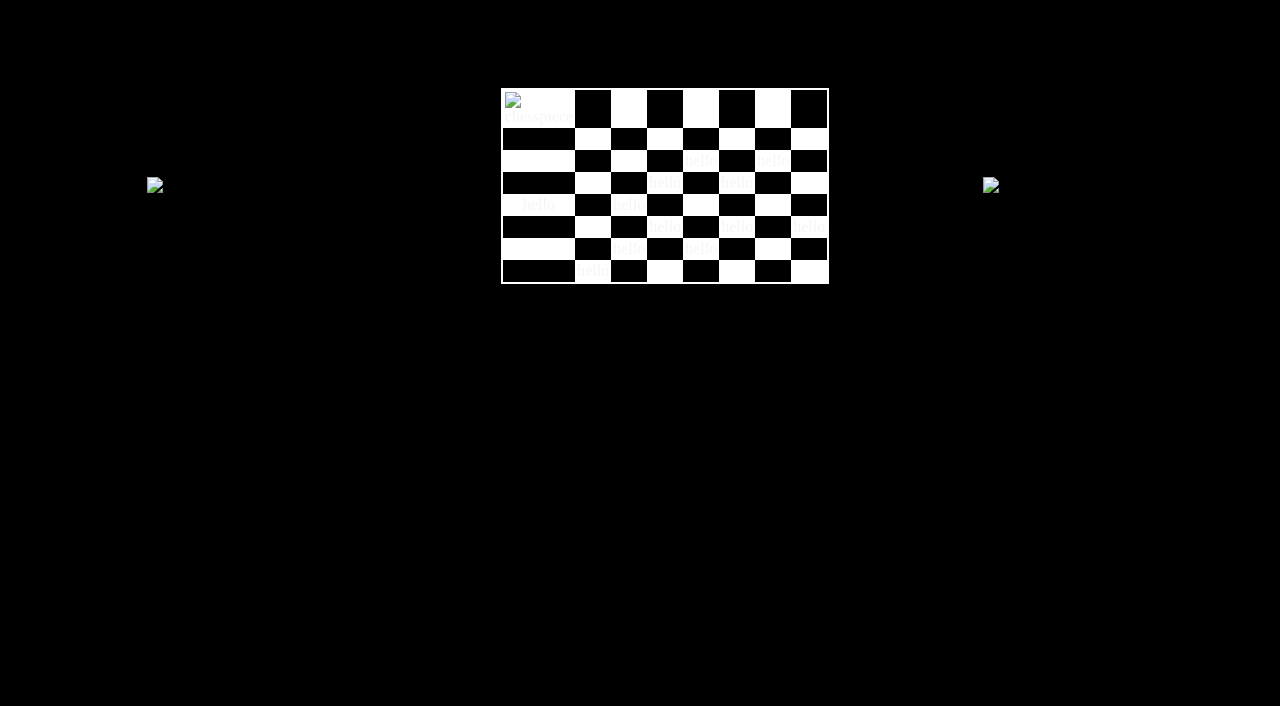
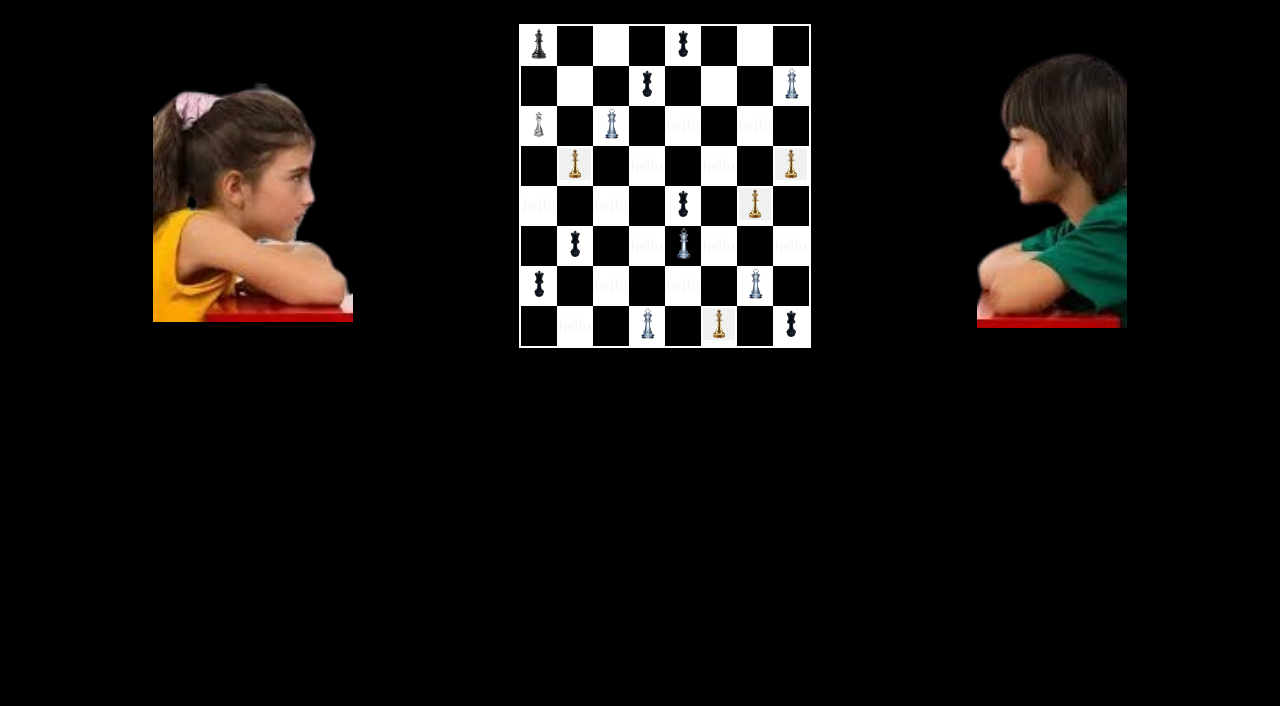
Before and after one commit to nausheenzubair/children-chessboard, a plain HTML site: page index.html in a window 1280 px wide. Shown: the part 94-800 px from the top of the page. Drawn offline with Linux system fonts and the light colour scheme.

Commit message:
Update index.html

```diff
--- a/index.html
+++ b/index.html
@@ -5,7 +5,7 @@
     <meta charset="UTF-8">
     <meta name="viewport" content="width=device-width, initial-scale=1.0">
     <title>ChessBoard</title>
-    <link rel="icon" href="images/chess.jpg">
+    <link rel="icon" href="chess.jpg">
 
     <style>
         * {
@@ -24,11 +24,10 @@
         h1 {
             text-align: center;
             font-size: 70px;
-            /* font-family: Ink Free; */
             -webkit-text-fill-color: transparent;
             -webkit-text-stroke: 2px white;
             word-spacing: 2.5px;
-            background-image: url(images/chess.jpg);
+            background-image: url(chess.jpg);
             -webkit-background-clip: text;
         }
 
@@ -43,19 +42,12 @@
         table {
             border: 2px solid white;
             width: 100px;
-
-            /* height: 400px; */
-            /* width: 500px; */
-
-            /* height: 200px; */
-        }
+            }
 
         td {
             text-align: center;
             border: 2px solid black;
             width: 40px;
-            /* padding: 7px; */
-
         }
 
         .black {
@@ -71,8 +63,7 @@
 
         .chessImg {
             width: 100%;
-            /* height: 100%; */
-        }
+            }
     </style>
 </head>
 
@@ -82,17 +73,17 @@
 
 
     <div class="chess">
-        <img src="images/girl-removebg-preview.png" width="200" alt="girl">
+        <img src="girl-removebg-preview.png" width="200" alt="girl">
         <table cellspacing="0">
 
             <!-- Row One -->
             <tr>
-                <td class="black"> <img src="images/chesspc1-removebg-preview.png" alt="chesspiece" class="chessImg">
+                <td class="black"> <img src="chesspc1-removebg-preview.png" alt="chesspiece" class="chessImg">
                 </td>
                 <td> </td>
                 <td class="black"></td>
                 <td>hello</td>
-                <td class="black"> <img src="images/black-queen-removebg-preview.png" alt="" class="chessImg"></td>
+                <td class="black"> <img src="black-queen-removebg-preview.png" alt="" class="chessImg"></td>
                 <td>hello</td>
                 <td class="black"></td>
                 <td></td>
@@ -102,19 +93,19 @@
                 <td></td>
                 <td class="black"></td>
                 <td>hello</td>
-                <td class="black"> <img src="images/black-queen-removebg-preview.png" alt="" class="chessImg"></td>
+                <td class="black"> <img src="black-queen-removebg-preview.png" alt="" class="chessImg"></td>
                 <td>hello</td>
                 <td class="black"></td>
                 <td>hello</td>
-                <td class="black"> <img src="images/chesspc2-removebg-preview.png" class="chessImg" alt=""></td>
+                <td class="black"> <img src="chesspc2-removebg-preview.png" class="chessImg" alt=""></td>
             </tr>
 
             <!-- Row Three -->
 
             <tr>
-                <td class="black"> <img src="images/chesspc4-removebg-preview.png" alt="" class="chessImg"></td>
+                <td class="black"> <img src="chesspc4-removebg-preview.png" alt="" class="chessImg"></td>
                 <td>hello</td>
-                <td class="black"><img src="images/chesspc2-removebg-preview.png" class="chessImg" alt=""></td>
+                <td class="black"><img src="chesspc2-removebg-preview.png" class="chessImg" alt=""></td>
                 <td>hello</td>
                 <td class="black">hello</td>
                 <td>hello</td>
@@ -125,13 +116,13 @@
             <!-- Row Four -->
             <tr>
                 <td>hello</td>
-                <td class="black"> <img src="images/chesspc3.jpeg" alt="" class="chessImg"></td>
+                <td class="black"> <img src="chesspc3.jpeg" alt="" class="chessImg"></td>
                 <td>hello</td>
                 <td class="black">hello</td>
                 <td>hello</td>
                 <td class="black">hello</td>
                 <td>hello</td>
-                <td class="black"> <img src="images/chesspc3.jpeg" alt="" class="chessImg"></td>
+                <td class="black"> <img src="chesspc3.jpeg" alt="" class="chessImg"></td>
             </tr>
             <!-- Row Five -->
 
@@ -140,19 +131,19 @@
                 <td>hello</td>
                 <td class="black">hello</td>
                 <td>hello</td>
-                <td class="black"> <img src="images/black-queen-removebg-preview.png" alt="" class="chessImg"></td>
+                <td class="black"> <img src="black-queen-removebg-preview.png" alt="" class="chessImg"></td>
                 <td>hello</td>
-                <td class="black"> <img src="images/chesspc3.jpeg" alt="" class="chessImg"></td>
+                <td class="black"> <img src="chesspc3.jpeg" alt="" class="chessImg"></td>
                 <td>hello</td>
             </tr>
 
             <!-- Row Six -->
             <tr>
                 <td>hello</td>
-                <td class="black"> <img src="images/black-queen-removebg-preview.png" alt="" class="chessImg"></td>
+                <td class="black"> <img src="black-queen-removebg-preview.png" alt="" class="chessImg"></td>
                 <td>hello</td>
                 <td class="black">hello</td>
-                <td> <img src="images/chesspc2-removebg-preview.png" class="chessImg" alt=""></td>
+                <td> <img src="chesspc2-removebg-preview.png" class="chessImg" alt=""></td>
                 <td class="black">hello</td>
                 <td>hello</td>
                 <td class="black">hello</td>
@@ -160,13 +151,13 @@
 
             <!-- Row Seven -->
             <tr>
-                <td class="black"> <img src="images/black-queen-removebg-preview.png" alt="" class="chessImg"></td>
+                <td class="black"> <img src="black-queen-removebg-preview.png" alt="" class="chessImg"></td>
                 <td>hello</td>
                 <td class="black">hello</td>
                 <td>hello</td>
                 <td class="black">hello</td>
                 <td>hello</td>
-                <td class="black"><img src="images/chesspc2-removebg-preview.png" class="chessImg" alt=""></td>
+                <td class="black"><img src="chesspc2-removebg-preview.png" class="chessImg" alt=""></td>
                 <td>hello</td>
             </tr>
 
@@ -175,16 +166,16 @@
                 <td>hello</td>
                 <td class="black">hello</td>
                 <td>hello</td>
-                <td class="black"><img src="images/chesspc2-removebg-preview.png" class="chessImg" alt=""></td>
+                <td class="black"><img src="chesspc2-removebg-preview.png" class="chessImg" alt=""></td>
                 <td>hello</td>
-                <td class="black"> <img src="images/chesspc3.jpeg" alt="" class="chessImg"></td>
+                <td class="black"> <img src="chesspc3.jpeg" alt="" class="chessImg"></td>
                 <td>hello</td>
-                <td class="black"> <img src="images/black-queen-removebg-preview.png" alt="" class="chessImg"></td>
+                <td class="black"> <img src="black-queen-removebg-preview.png" alt="" class="chessImg"></td>
             </tr>
 
 
         </table>
-        <img src="images/images-removebg-preview.png" width="150" alt="boy">
+        <img src="images-removebg-preview.png" width="150" alt="boy">
 
     </div>
 </body>
```
